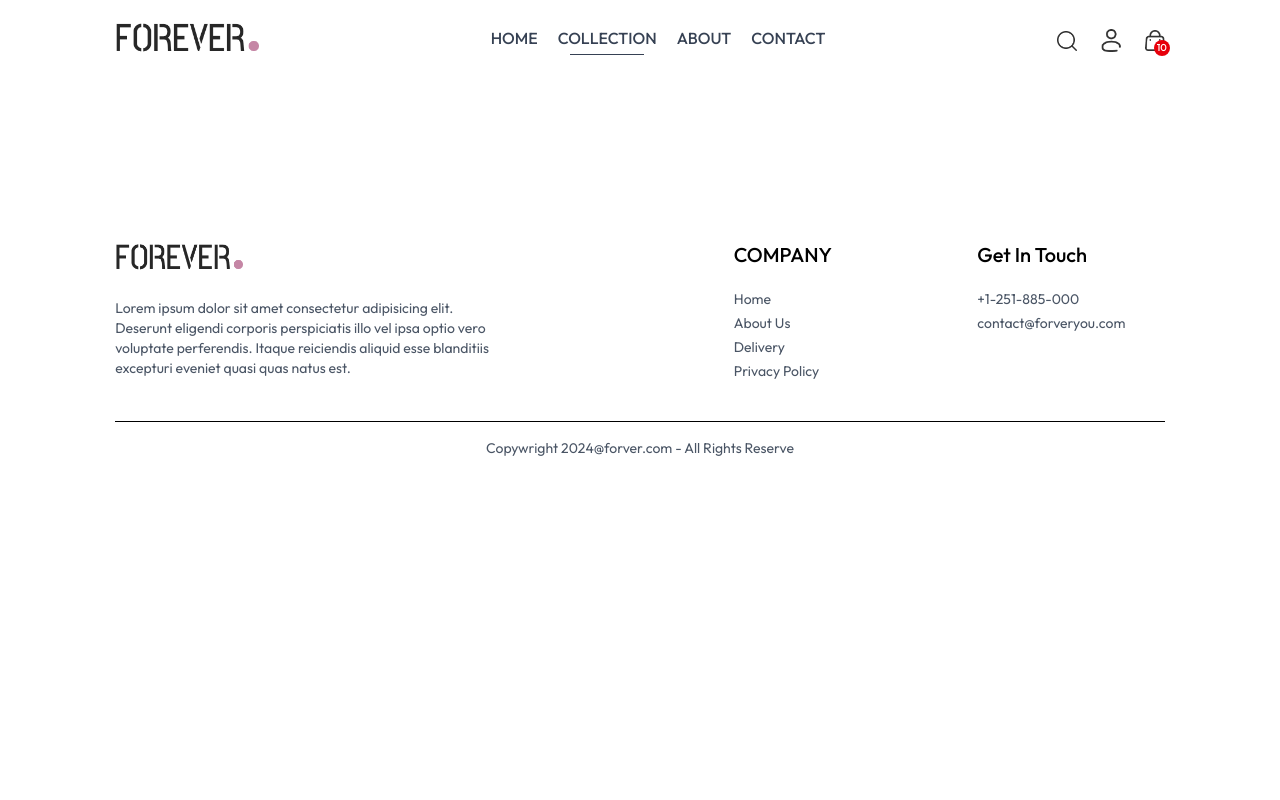
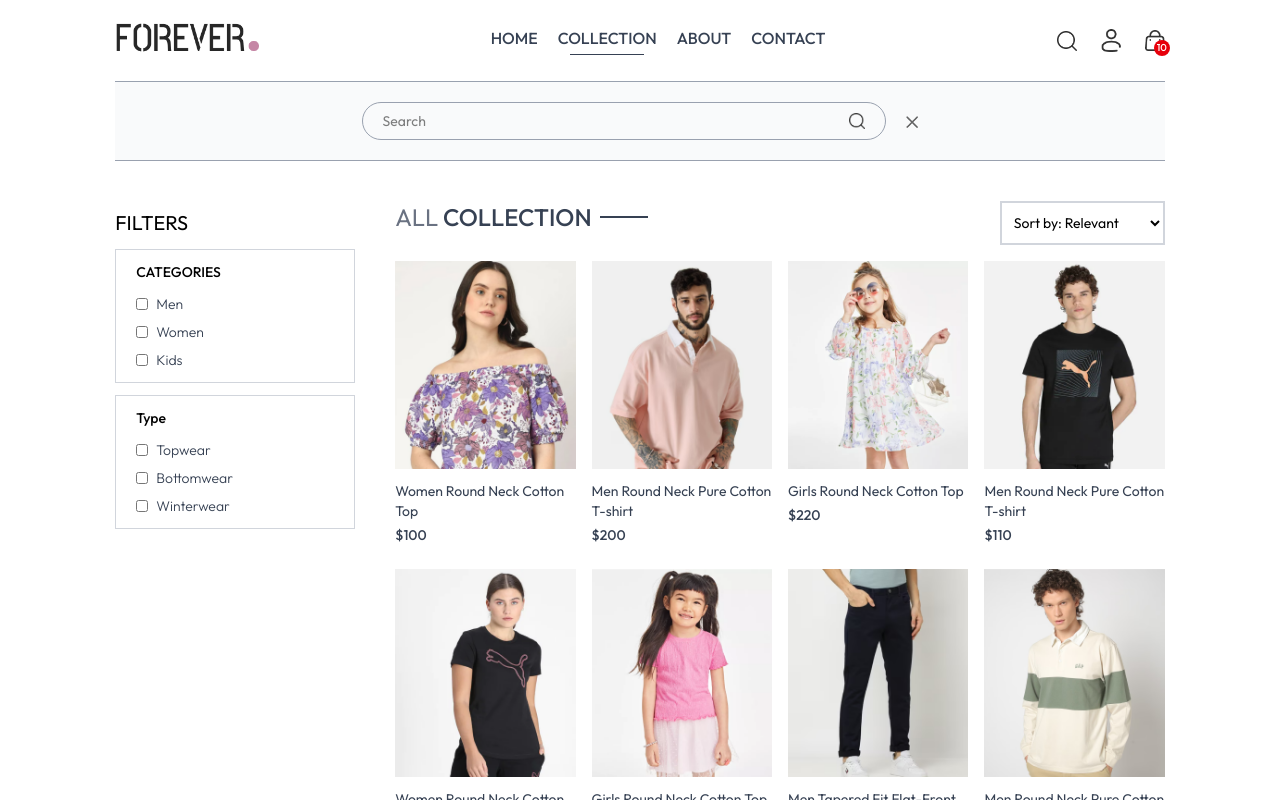
Before and after one commit to chrls97/ecommerce-app, a React app in the folder client/: page /collection in a window 1280 px wide. Both pictures are taken after a click on the picture 1066 px from the left and 40 px from the top of the page. Shown: the top 800 px of the page. Built offline with nearby package versions, Linux system fonts and the light colour scheme; the HTML template or start-up script is replaced by a standard one.

Commit message:
done on client collection/ get the data and filtering data

```diff
--- a/client/src/App.jsx
+++ b/client/src/App.jsx
@@ -11,11 +11,13 @@
 import PlaceOrder from './pages/PlaceOrder'
 import Orders from './pages/Orders'
 import Footer from './components/Footer'
+import SearchBar from './components/SearchBar'
 
 const App = () => {
   return (
     <div className='px-4 sm:px-[5vw] md:px-[7vw] lg:px-[9vw]'>
       <Navbar />
+      <SearchBar />
       <Routes>
         <Route path='/' element={<Home />} />
         <Route path='/collection' element={<Collection />} />
--- a/client/src/components/Footer.jsx
+++ b/client/src/components/Footer.jsx
@@ -32,8 +32,7 @@
 
 
       <div>
-        <hr />
-        <p className='text-center py-4 text-gray-600 text-sm'>Copywright 2024@forver.com - All Rights Reserve</p>
+        <p className='text-center py-4 text-gray-600 text-sm border-t border-gray-400'>Copywright 2024@forver.com - All Rights Reserve</p>
       </div>
     </div>
   )
--- a/client/src/components/Navbar.jsx
+++ b/client/src/components/Navbar.jsx
@@ -1,11 +1,13 @@
-import React, { useState } from 'react'
+import React, { useContext, useState } from 'react'
 import { assets } from '../assets/assets'
 import { Link, NavLink } from 'react-router-dom'
+import { ShopContext } from '../context/ShopContext';
 
 
 const Navbar = () => {
 
   const [visible, setVisible] = useState(false);
+  const {setShowSearch} = useContext(ShopContext)
 
   return (
     <div className='flex items-center justify-between py-5 font-medium'>
@@ -34,7 +36,7 @@
       </ul>
 
       <div className='flex items-center gap-6'>
-        <img src={assets.search_icon} alt="Search" className='w-5 cursor-pointer' />
+        <img src={assets.search_icon} alt="Search" onClick={()=>setShowSearch(true)} className='w-5 cursor-pointer' />
 
         <div className='group relative'>
           <img src={assets.profile_icon} alt="Profile" className='w-5 cursor-pointer' />
--- a/client/src/components/ProductItem.jsx
+++ b/client/src/components/ProductItem.jsx
@@ -3,7 +3,7 @@
 import { Link } from 'react-router-dom';
 
 const ProductItem = ({id, image, name, price}) => {
-  const { curreny } = useContext(ShopContext);
+  const { currency } = useContext(ShopContext);
 
   return (
     <Link to={`/product/${id}`} className='text-gray-700 cursor-pointer'>
@@ -11,7 +11,7 @@
         <img className='hover:scale-110 transition ease-in-out' src={image[0]} alt="" />
       </div>
       <p className='pt-3 pb-1 text-sm'>{name}</p>
-      <p className='text-sm font-medium'>{curreny}{price}</p>
+      <p className='text-sm font-medium'>{currency}{price}</p>
     </Link>
   )
 }
--- /dev/null
+++ b/client/src/components/SearchBar.jsx
@@ -0,0 +1,33 @@
+import React, { useContext, useEffect, useState } from 'react'
+import { ShopContext } from '../context/ShopContext'
+import { assets } from '../assets/assets'
+import { useLocation } from 'react-router-dom';
+
+const SearchBar = () => {
+  const {search, setSearch, showSearch, setShowSearch} = useContext(ShopContext);
+  const [visible, setVisible] = useState(false)
+  //check location path
+  const location = useLocation();
+
+  useEffect(()=> {
+    if(location.pathname.includes('collection')){
+      setVisible(true)
+    }else{
+      setVisible(false)
+    }
+  },[location])
+
+  //if showSearch and visible is true show the search component
+  return showSearch && visible ?(
+    <div className='border-t  border-gray-400 bg-gray-50 text-center py-5'>
+      <div className='inline-flex items-center justify-center border border-gray-400 px-5 py-2 rounded-full w-3/4 sm:w-1/2'>
+        <input className='flex-1 outline-none bg-inherit text-sm' type="text" placeholder='Search' value={search} onChange={(e)=>setSearch(e.target.value)} />
+        <img className='w-4' src={assets.search_icon} alt="Search" />
+      </div>
+
+      <img className='inline w-3 cursor-pointer ml-5' src={assets.cross_icon} alt="Close" onClick={()=>setShowSearch(false)} />
+    </div>
+  ) : null
+}
+
+export default SearchBar
--- a/client/src/context/ShopContext.jsx
+++ b/client/src/context/ShopContext.jsx
@@ -1,4 +1,4 @@
-import { createContext } from "react";
+import { createContext, useState } from "react";
 import { products } from "../assets/assets";
 
 // Create and export a new context called ShopContext This will be used to share data across components
@@ -9,9 +9,11 @@
 
   const currency = '$';
   const delivery_fee = 10;
+  const [search, setSearch] = useState('');
+  const [showSearch, setShowSearch] = useState();
 
   const value = {
-    products, currency, delivery_fee
+    products, currency, delivery_fee, search, setSearch, showSearch, setShowSearch
   }
 
 
--- a/client/src/pages/Collection.jsx
+++ b/client/src/pages/Collection.jsx
@@ -1,8 +1,157 @@
-import React from 'react'
+import React, { useCallback, useContext, useEffect, useState } from 'react'
+import { ShopContext} from '../context/ShopContext'
+import { assets } from '../assets/assets';
+import Title from '../components/Title'
+import ProductItem from '../components/ProductItem';
 
 const Collection = () => {
+
+  const {products, search, showSearch} = useContext(ShopContext);
+  const [showFilter, setShowFilter] = useState(false);
+  const [filterProducts, setFilterProducts] = useState([]);
+  const [category, setCategory] = useState([]);
+  const [subCategory, setSubCategory] = useState([]);
+  const [sortType, setSortType] = useState('relevant')
+
+
+  useEffect(() => {
+    setFilterProducts(products)
+  },[])
+
+  // Getting value of category
+  const toogleCategory = (e) => {
+    // checks if value of event target is already exist in category array
+    if(category.includes(e.target.value)){
+      // if category is existing in category array remove it
+      setCategory(prev => prev.filter( item => item !== e.target.value))
+    }else{
+      // if category is not on the array add it in category array
+      setCategory (prev => [...prev, e.target.value])
+    }
+  }
+
+  // Getting value of subcategory
+  const toogleSubCategory = (e) => {
+    // checks if value of event target is already exist in subCategory array
+    if(subCategory.includes(e.target.value)){
+      // if subcategory is existing in subcategory array remove it
+      setSubCategory(prev => prev.filter( item => item !== e.target.value))
+    }else{
+      // if subcategory is not on the array add it in subcategory array
+      setSubCategory (prev => [...prev, e.target.value])
+    }
+  }
+
+  // used debouncing to it will not always rendering when filtering
+  // Memoize the filter function by
+  const applyFilter = useCallback(() => {
+    let productsCopy = products.slice();
+
+    if(showSearch && search){
+      productsCopy = productsCopy.filter(item => item.name.toLowerCase().includes(search.toLowerCase()))
+    }
+
+    if(category.length > 0){
+      productsCopy = productsCopy.filter(item => category.includes(item.category))
+    }
+
+    if(subCategory.length > 0){
+      productsCopy = productsCopy.filter(item => subCategory.includes(item.subCategory))
+    }
+
+    switch (sortType){
+      case 'low-high':
+         productsCopy= productsCopy.sort((a,b) => (a.price - b.price));
+        break;
+      case 'high-low':
+         productsCopy= productsCopy.sort((a,b) => (b.price - a.price));
+        break;
+    }
+
+    setFilterProducts(productsCopy);
+    console.log(filterProducts)
+  }, [products, showSearch, search, category, subCategory, sortType]);
+
+  useEffect(() => {
+    const timer = setTimeout(() => {
+      applyFilter();
+    }, 300); // 300ms delay
+
+    return () => clearTimeout(timer); // Cleanup on unmount or dependency change
+  }, [category, subCategory, sortType, showSearch, search, applyFilter]);
+
+
+
   return (
-    <div>
+    <div className='flex flex-col sm:flex-row gap-1 sm:gap-10 pt-10 border-t border-gray-400'>
+      {/* Filter Optios */}
+      <div className='min-w-60'>
+        <p onClick={()=>setShowFilter(!showFilter)} className='my-2 text-xl flex items-center  cursor-pointer gap2'>FILTERS
+          <img className={`h-3 pl-2 sm:hidden ${showFilter ? 'rotate-90' : ''}`} src={assets.dropdown_icon} alt="Dropdown" />
+        </p>
+        {/* Category Filter */}
+        <div className={`border border-gray-300 pl-5 py-3 mt-3 ${showFilter ? ' ' : 'hidden'} sm:block`}>
+          <p className='mb-3 text-sm font-medium'>CATEGORIES</p>
+          <div className='flex flex-col gap-2 text-sm font-light text-gray-700'>
+            <div className='flex gap-2'>
+              <input className='w-3' type="checkbox" value={'Men'} onChange={toogleCategory} /> Men
+            </div>
+
+            <div className='flex gap-2'>
+              <input className='w-3' type="checkbox" value={'Women'} onChange={toogleCategory} /> Women
+            </div>
+
+            <div className='flex gap-2'>
+              <input className='w-3' type="checkbox" value={'Kids'} onChange={toogleCategory} /> Kids
+            </div>
+
+          </div>
+        </div>
+        {/* SubCategory Filter */}
+        <div className={`border border-gray-300 pl-5 py-3 mt-3 ${showFilter? ' ' : 'hidden'} sm:block`}>
+          <p className='mb-3 text-sm font-medium'>Type</p>
+          <div className='flex flex-col gap-2 text-sm font-light text-gray-700'>
+            <div className='flex gap-2'>
+              <input className='w-3' type="checkbox" value={'Topwear'} onChange={toogleSubCategory}/> Topwear
+            </div>
+
+            <div className='flex gap-2'>
+              <input className='w-3' type="checkbox" value={'Bottomwear'} onChange={toogleSubCategory}/> Bottomwear
+            </div>
+
+            <div className='flex gap-2'>
+              <input className='w-3' type="checkbox" value={'Winterwear'} onChange={toogleSubCategory}/> Winterwear
+            </div>
+
+          </div>
+        </div>
+
+      </div>
+
+      {/* Right Side */}
+      <div className='flex-1'>
+        <div className='flex justify-between text-base sm:text-2xl mb-4'>
+          <Title text1={'ALL'} text2={'COLLECTION'}/>
+          {/* Product Sorting */}
+          <select className='border-2 border-gray-300 text-sm px-2' onChange={(e)=> setSortType(e.target.value)}>
+            <option value="relevant">Sort by: Relevant</option>
+            <option value="low-high">Sort by: Low to High</option>
+            <option value="high-low">Sort by: High to Low</option>
+          </select>
+        </div>
+
+        {/* Map Products */}
+        <div className='grid grid-cols-2 md:grid-cols-3 lg:grid-cols-4 gap-4 gap-y-6' >
+          {
+            filterProducts.map((product, index) => {
+              return (
+                <ProductItem key={index} id={product._id} image={product.image} name={product.name} price={product.price} />
+              )
+            })
+          }
+        </div>
+      </div>
+
 
     </div>
   )
```
